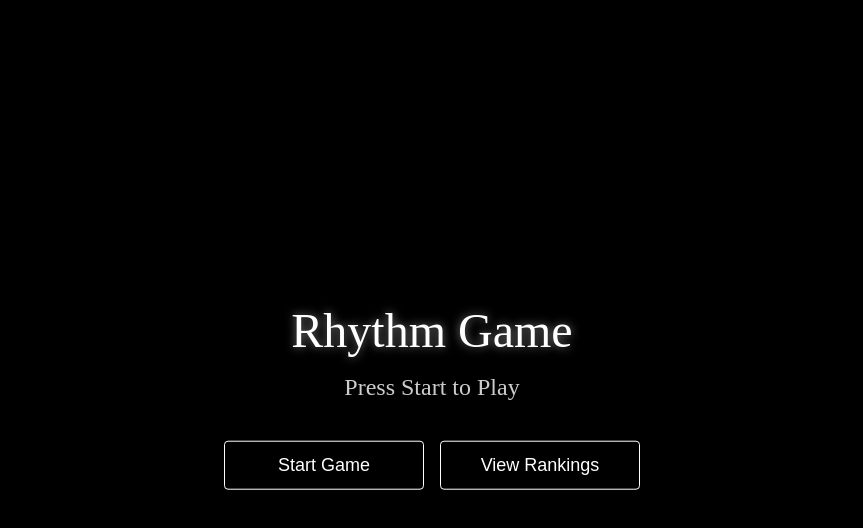
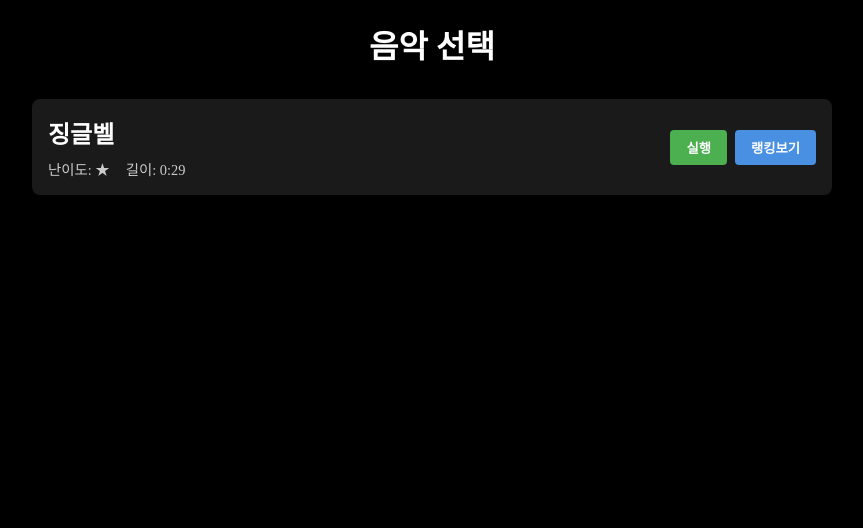
Before and after one commit to JangJaeuk/rhythm-game, a React (Vite) app: page / in a window 1280 px wide. Shown: the top 528 px of the page, without its empty margins (208-1071 px from the left). Built offline with nearby package versions, Linux system fonts and the light colour scheme.

Commit message:
음악 목록 시스템 적용

```diff
--- a/src/App.tsx
+++ b/src/App.tsx
@@ -2,9 +2,7 @@ import Game from "./components/Game.tsx";
 
 function App() {
     return (
-        <>
-            <Game />
-        </>
+        <Game />
     );
 }
 
--- a/src/components/Game.tsx
+++ b/src/components/Game.tsx
@@ -1,5 +1,5 @@
 import { useEffect, useRef, useState } from "react";
-import { CANVAS_HEIGHT, CANVAS_WIDTH } from "../game/constants";
+import { CANVAS_HEIGHT, CANVAS_WIDTH, MUSIC_LIST } from "../game/constants";
 import { useBrowserCheck } from "../hooks/useBrowserCheck";
 import { useGame } from "../hooks/useGame";
 import { useGameAudio } from "../hooks/useGameAudio";
@@ -8,15 +8,15 @@ import s from "./game.module.scss";
 import { BrowserCheckModal } from "./modals/BrowserCheckModal";
 import { GameOverModal } from "./modals/GameOverModal";
 import { PauseModal } from "./modals/PauseModal";
-import { StartScreenModal } from "./modals/StartScreenModal";
+import { MusicListScreen } from "./musicList/MusicListScreen";
 
 function Game() {
   const canvasRef = useRef<HTMLCanvasElement>(null);
   const audioRef = useRef<HTMLAudioElement>(null);
-  const [showLeaderboard, setShowLeaderboard] = useState(false);
+  const [selectedMusicId, setSelectedMusicId] = useState<string | null>(null);
 
   const isSupportedBrowser = useBrowserCheck();
-  const { playerName, setPlayerName, saveScore, getLeaderboard } = useGameScore();
+  const { playerName, setPlayerName, saveScore } = useGameScore();
   const {
     startGame,
     pauseGame,
@@ -49,7 +49,11 @@ function Game() {
     return () => window.removeEventListener("keydown", handleKeyDown);
   }, [gameState, pauseGame, resumeGame, pauseAudio, playAudio]);
 
-  const handleGameStart = async () => {
+  const handleMusicSelect = async (musicId: string) => {
+    setSelectedMusicId(musicId);
+    const selectedMusic = MUSIC_LIST.find(music => music.id === musicId);
+    if (!selectedMusic) return;
+
     loadAudio();
     await playAudio();
     await waitForAudioStart();
@@ -64,6 +68,12 @@ function Game() {
   const handleExit = () => {
     resetAudio();
     exitGame();
+    setSelectedMusicId(null);
+  };
+
+  const handleSaveScore = () => {
+    if (!selectedMusicId) return;
+    saveScore(score, selectedMusicId, handleExit);
   };
 
   if (!isSupportedBrowser) {
@@ -80,13 +90,7 @@ function Game() {
       />
 
       {gameState === "idle" && (
-        <StartScreenModal
-          showLeaderboard={showLeaderboard}
-          scores={getLeaderboard()}
-          onStartGame={handleGameStart}
-          onShowLeaderboard={() => setShowLeaderboard(true)}
-          onHideLeaderboard={() => setShowLeaderboard(false)}
-        />
+        <MusicListScreen onSelectMusic={handleMusicSelect} />
       )}
 
       {gameState === "ended" && (
@@ -99,8 +103,8 @@ function Game() {
           missCount={missCount}
           playerName={playerName}
           onPlayerNameChange={setPlayerName}
-          onSaveScore={() => saveScore(score, exitGame)}
-          onExit={exitGame}
+          onSaveScore={handleSaveScore}
+          onExit={handleExit}
         />
       )}
 
@@ -111,10 +115,9 @@ function Game() {
       />
 
       <audio ref={audioRef} preload="auto">
-        <source src={"./src/assets/jingle-bells.mp3"} type={"audio/mpeg"} />
+        <source src={selectedMusicId ? MUSIC_LIST.find(m => m.id === selectedMusicId)?.audioFile : ""} type="audio/mpeg" />
       </audio>
     </div>
   );
 }
-
 export default Game;
--- a/src/components/modals/StartScreenModal.tsx
+++ /dev/null
@@ -1,51 +0,0 @@
-import { LeaderboardModal } from './LeaderboardModal';
-import s from './startScreenModal.module.scss';
-
-interface Score {
-  name: string;
-  score: number;
-}
-
-interface StartScreenModalProps {
-  showLeaderboard: boolean;
-  scores: Score[];
-  onStartGame: () => void;
-  onShowLeaderboard: () => void;
-  onHideLeaderboard: () => void;
-}
-
-export function StartScreenModal({
-  showLeaderboard,
-  scores,
-  onStartGame,
-  onShowLeaderboard,
-  onHideLeaderboard,
-}: StartScreenModalProps) {
-  return (
-    <>
-      <div className={s.overlayBackground} />
-      <div className={s.container}>
-        {showLeaderboard ? (
-          <LeaderboardModal
-            scores={scores}
-            onClose={onHideLeaderboard}
-          />
-        ) : (
-          <>
-            <div className={s.title}>Rhythm Game</div>
-            <div className={s.subtitle}>Press Start to Play</div>
-            <button className={s.button} onClick={onStartGame}>
-              Start Game
-            </button>
-            <button
-              className={s.button}
-              onClick={onShowLeaderboard}
-            >
-              View Rankings
-            </button>
-          </>
-        )}
-      </div>
-    </>
-  );
-}
--- a/src/components/modals/startScreenModal.module.scss
+++ /dev/null
@@ -1,49 +0,0 @@
-.overlayBackground {
-  position: fixed;
-  top: 0;
-  left: 0;
-  width: 100%;
-  height: 100%;
-  background-color: rgba(0, 0, 0, 0.8);
-  z-index: 100;
-}
-
-.container {
-  position: fixed;
-  top: 50%;
-  left: 50%;
-  transform: translate(-50%, -50%);
-  z-index: 101;
-  text-align: center;
-}
-
-.title {
-  font-size: 48px;
-  color: #fff;
-  margin-bottom: 1rem;
-  text-shadow: 0 0 10px rgba(255, 255, 255, 0.5);
-}
-
-.subtitle {
-  font-size: 24px;
-  color: #ccc;
-  margin-bottom: 2rem;
-}
-
-.button {
-  background-color: transparent;
-  border: 1px solid #fff;
-  color: #fff;
-  padding: 0.8rem 2rem;
-  margin: 0.5rem;
-  cursor: pointer;
-  border-radius: 4px;
-  font-size: 18px;
-  transition: all 0.2s;
-  min-width: 200px;
-
-  &:hover {
-    background-color: #fff;
-    color: #000;
-  }
-}
--- /dev/null
+++ b/src/components/musicList/MusicListScreen.tsx
@@ -0,0 +1,59 @@
+import { useState } from "react";
+import { MUSIC_LIST } from "../../game/constants";
+import { getFormattedDifficulty, getFormattedTime } from "../../game/utils";
+import { useGameScore } from "../../hooks/useGameScore";
+import { LeaderboardModal } from "../modals/LeaderboardModal";
+import s from "./musicListScreen.module.scss";
+
+interface MusicListScreenProps {
+  onSelectMusic: (musicId: string) => void;
+}
+
+export function MusicListScreen({ onSelectMusic }: MusicListScreenProps) {
+  const [selectedMusicId, setSelectedMusicId] = useState<string | null>(null);
+  const [showLeaderboard, setShowLeaderboard] = useState(false);
+  const { getLeaderboard } = useGameScore();
+
+  return (
+    <div className={s.container}>
+      <h1 className={s.title}>음악 선택</h1>
+      <div className={s.musicList}>
+        {MUSIC_LIST.map((music) => (
+          <div key={music.id} className={s.musicItem}>
+            <div className={s.musicInfo}>
+              <h2 className={s.musicTitle}>{music.title}</h2>
+              <div className={s.musicDetails}>
+                <span className={s.difficulty}>난이도: {getFormattedDifficulty(music.difficulty)}</span>
+                <span className={s.duration}>길이: {getFormattedTime(music.duration)}</span>
+              </div>
+            </div>
+            <div className={s.buttonGroup}>
+              <button
+                className={s.playButton}
+                onClick={() => onSelectMusic(music.id)}
+              >
+                실행
+              </button>
+              <button
+                className={s.rankingButton}
+                onClick={() => {
+                  setSelectedMusicId(music.id);
+                  setShowLeaderboard(true);
+                }}
+              >
+                랭킹보기
+              </button>
+            </div>
+          </div>
+        ))}
+      </div>
+
+      {showLeaderboard && (
+        <LeaderboardModal
+          scores={getLeaderboard().filter(score => score.musicId === selectedMusicId)}
+          onClose={() => setShowLeaderboard(false)}
+        />
+      )}
+    </div>
+  );
+}
--- /dev/null
+++ b/src/components/musicList/musicListScreen.module.scss
@@ -0,0 +1,91 @@
+.container {
+  position: fixed;
+  top: 50%;
+  left: 50%;
+  transform: translate(-50%, -50%);
+  background-color: #000;
+  padding: 2rem;
+  border-radius: 1rem;
+  width: 80%;
+  max-width: 800px;
+  height: 800px;
+  color: white;
+}
+
+.title {
+  text-align: center;
+  margin-bottom: 2rem;
+  font-size: 2rem;
+}
+
+.musicList {
+  display: flex;
+  flex-direction: column;
+  gap: 1rem;
+}
+
+.musicItem {
+  display: flex;
+  justify-content: space-between;
+  align-items: center;
+  padding: 1rem;
+  background-color: rgba(255, 255, 255, 0.1);
+  border-radius: 0.5rem;
+  transition: background-color 0.2s;
+
+  &:hover {
+    background-color: rgba(255, 255, 255, 0.2);
+  }
+}
+
+.musicInfo {
+  flex: 1;
+  margin-right: 1rem;
+}
+
+.musicTitle {
+  font-size: 1.5rem;
+  margin: 0 0 0.5rem 0;
+}
+
+.musicDetails {
+  display: flex;
+  gap: 1rem;
+  color: #ccc;
+}
+
+.difficulty, .duration {
+  font-size: 0.9rem;
+}
+
+.buttonGroup {
+  display: flex;
+  gap: 0.5rem;
+}
+
+.playButton, .rankingButton {
+  padding: 0.5rem 1rem;
+  border: none;
+  border-radius: 0.25rem;
+  cursor: pointer;
+  transition: background-color 0.2s;
+  font-weight: bold;
+}
+
+.playButton {
+  background-color: #4CAF50;
+  color: white;
+
+  &:hover {
+    background-color: #45a049;
+  }
+}
+
+.rankingButton {
+  background-color: #4a90e2;
+  color: white;
+
+  &:hover {
+    background-color: #357abd;
+  }
+}
--- a/src/game/constants.ts
+++ b/src/game/constants.ts
@@ -1,3 +1,5 @@
+import { Music } from "./types";
+
 export const LANE_COLORS = [
   "#ff4757", // Red
   "#2ed573", // Green
@@ -33,3 +35,14 @@ export const PASSED_LINE_Y = 50;
 export const FPS = 70;
 // 노트 생성 딜레이
 export const NOTE_DELAY = 100;
+// 음악 목록
+export const MUSIC_LIST: Music[] = [
+  {
+    id: "jingle-bells",
+    title: "징글벨",
+    difficulty: 1,
+    duration: 29,
+    audioFile: "./src/assets/jingle-bells.mp3",
+    thumbnail: ""
+  }
+] as const;
--- a/src/game/types.ts
+++ b/src/game/types.ts
@@ -32,3 +32,18 @@ export interface LaneEffect {
 export interface LaneBackgroundEffect {
   active: boolean;
 }
+
+export interface Score {
+  name: string;
+  score: number;
+  musicId: string;
+}
+
+export interface Music {
+  id: string;
+  title: string;
+  difficulty: 1 | 2 | 3 | 4 | 5;
+  duration: number;
+  audioFile: string;
+  thumbnail: string;
+}
--- a/src/game/utils.ts
+++ b/src/game/utils.ts
@@ -14,6 +14,19 @@ export function createNote(
     isHeld: false,
   };
 }
+
+// 난이도 포매팅
+export function getFormattedDifficulty(difficulty: number) {
+  return "★".repeat(difficulty);
+}
+
+// 시간 포매팅
+export function getFormattedTime(seconds: number) {
+  const minutes = Math.floor(seconds / 60);
+  const remainingSeconds = seconds % 60;
+  return `${minutes}:${remainingSeconds.toString().padStart(2, '0')}`;
+}
+
 
 // 노트 생성
 export function createNotes(): Note[] {
--- a/src/hooks/useGameScore.ts
+++ b/src/hooks/useGameScore.ts
@@ -1,17 +1,13 @@
-import { useState } from 'react';
-
-interface Score {
-  name: string;
-  score: number;
-}
+import { useState } from "react";
+import { Score } from "../game/types";
 
 export function useGameScore() {
   const [playerName, setPlayerName] = useState("");
 
-  const saveScore = (score: number, onSave: () => void) => {
+  const saveScore = (score: number, musicId: string, onSave: () => void) => {
     if (playerName.trim() === "") return;
 
-    const newScore: Score = { name: playerName, score };
+    const newScore: Score = { name: playerName, score, musicId };
     const storedScores: Score[] = JSON.parse(localStorage.getItem("scores") || "[]");
     storedScores.push(newScore);
     storedScores.sort((a: Score, b: Score) => b.score - a.score);
```
